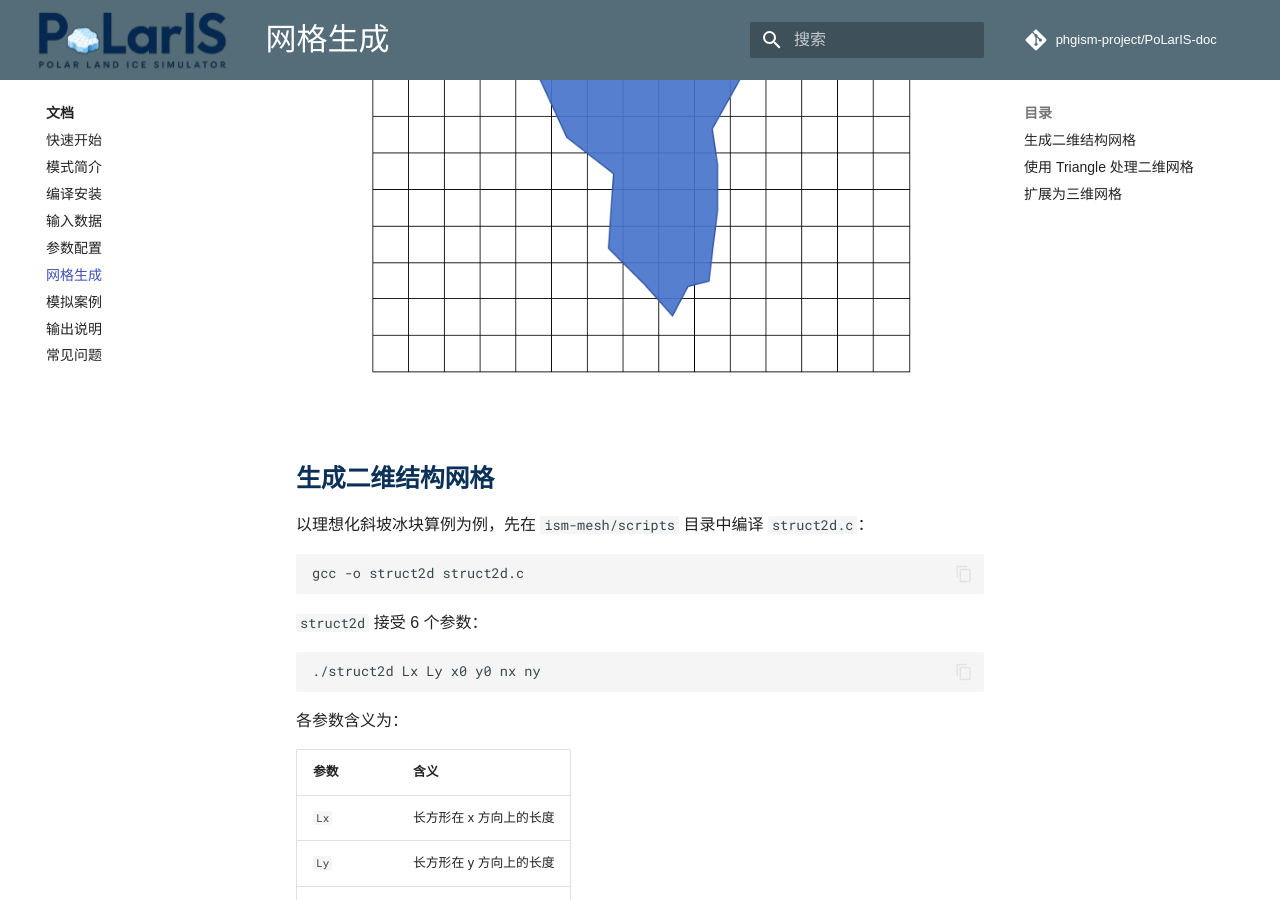
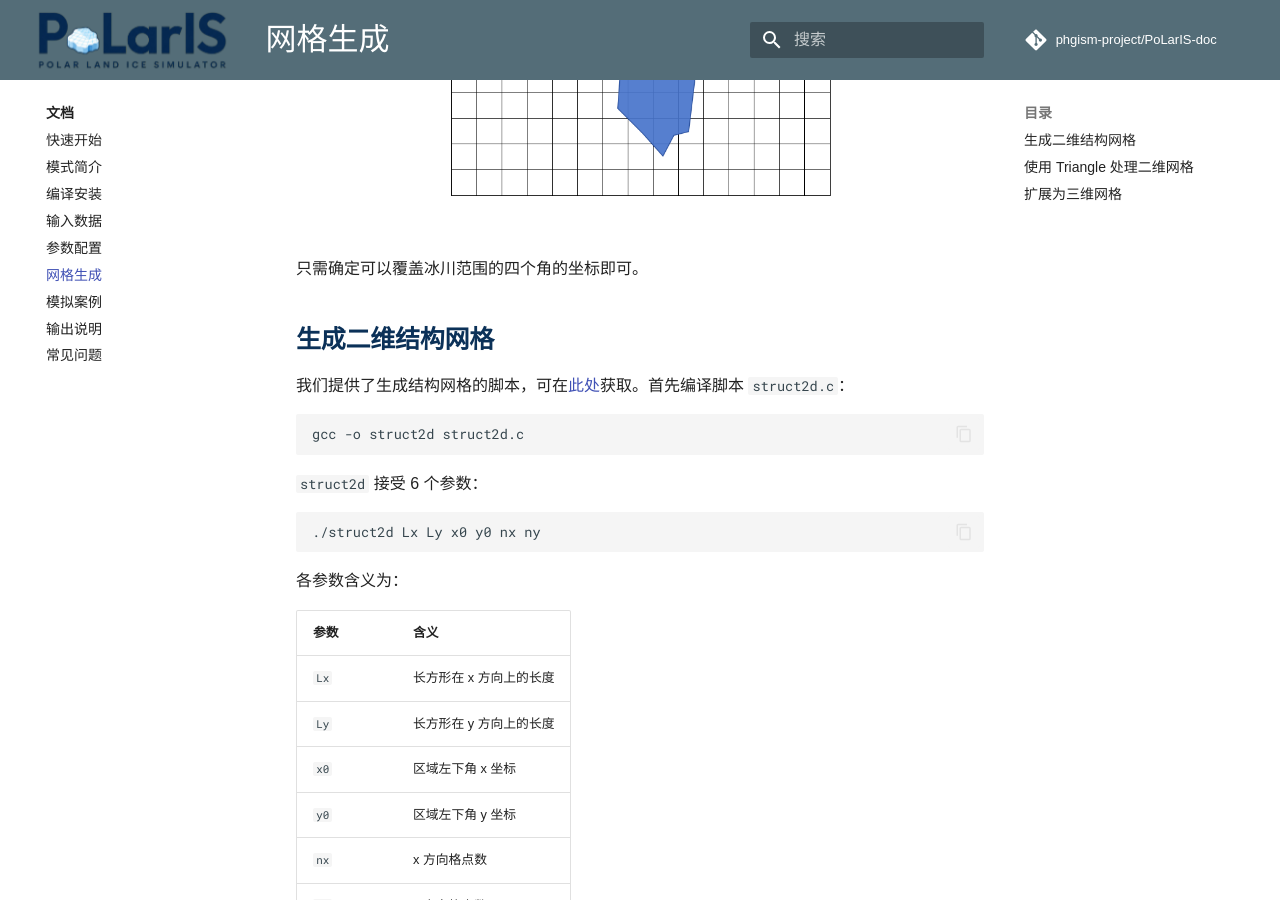
Before and after one commit to phgism-project/PoLarIS-doc, an MkDocs documentation site: the page built from docs/manual/mesh-generation.md, in a window 1280 px wide and 900 px high, scrolled down 877 px. Built offline with MkDocs 1.6.1 and Material for MkDocs 9.7.7, drawn with Linux system fonts in a browser that asks for light colours; comment, search, counter and statistics services are not loaded; some of the changed text lies outside the part shown.

Commit message:
update mesh generation

````diff
--- a/docs/manual/mesh-generation.md
+++ b/docs/manual/mesh-generation.md
@@ -12,13 +12,15 @@ PoLarIS 基于有限元方法，支持结构网格和非结构网格。结构网
 更为复杂的非结构网格生成待后续补充，如需要请与我们联系。
 
 <p align="center">
-  <img src="../../assets/images/mesh-glacier-schematic.png" width="85%" alt="结构网格冰川模拟示意图"><br><br>
+  <img src="../../assets/images/mesh-glacier-schematic.png" width="60%" alt="结构网格冰川模拟示意图"><br><br>
   <!--<b>图2.1：</b>Taylor-Hood元。-->
 </p>
 
+只需确定可以覆盖冰川范围的四个角的坐标即可。
+
 ## 生成二维结构网格
 
-以理想化斜坡冰块算例为例，先在 `ism-mesh/scripts` 目录中编译 `struct2d.c`：
+我们提供了生成结构网格的脚本，可在[此处](https://github.com/phgism-project/PoLarIS-supports/tree/main/mesh-struct)获取。首先编译脚本 `struct2d.c`：
 
 ```bash
 gcc -o struct2d struct2d.c
@@ -81,7 +83,7 @@ sudo apt install libx11-dev
 
 ## 扩展为三维网格
 
-接下来用 `triangle2prism.c` 将二维网格沿垂向扩展为三维棱柱网格：
+接下来用 `triangle2prism.c` 将二维网格沿垂向扩展为三维棱柱网格，脚本在[这里](https://github.com/phgism-project/PoLarIS-supports/tree/main/mesh-struct)下载：
 
 ```bash
 gcc -o triangle2prism triangle2prism.c -lnetcdf
````
